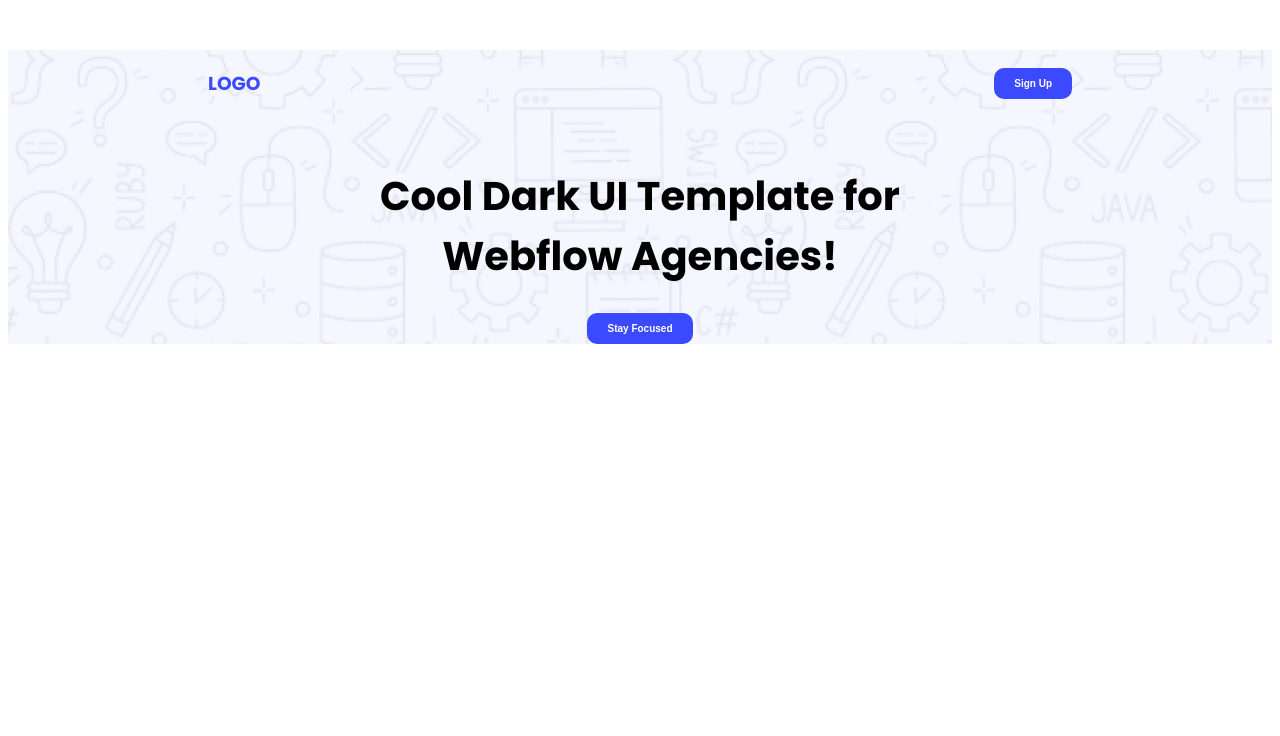
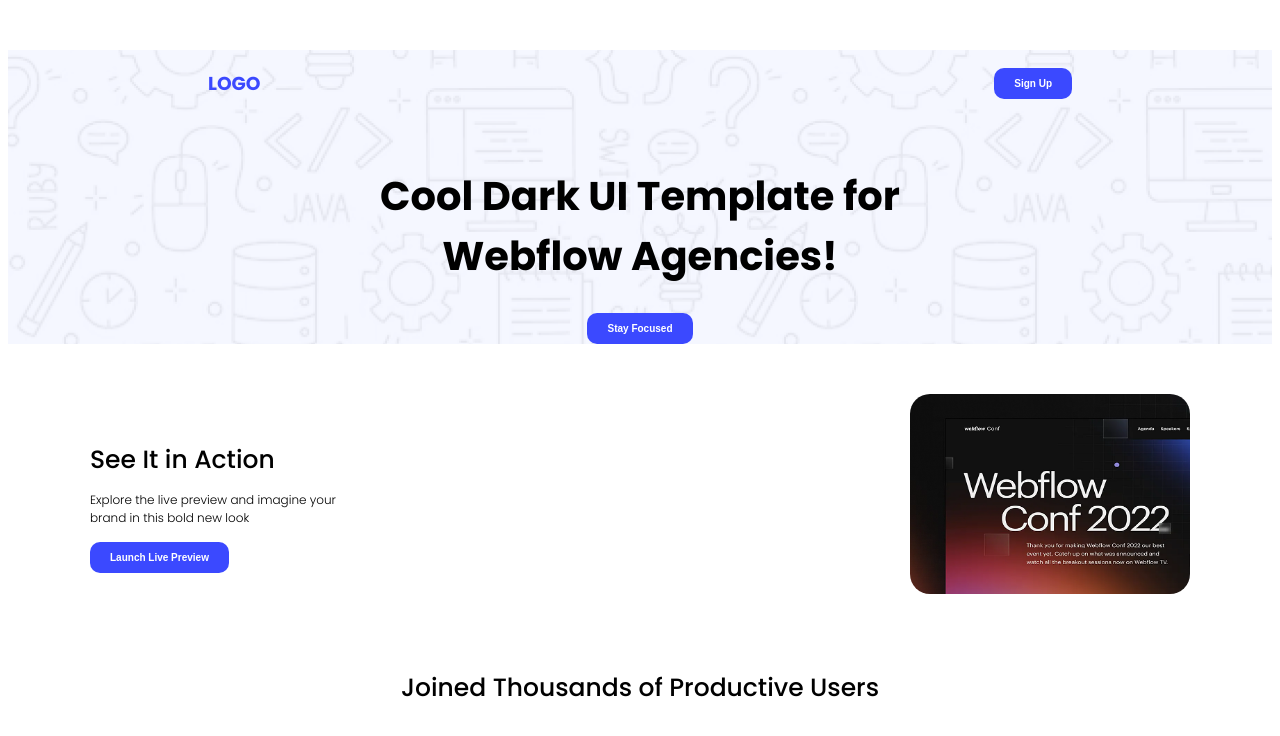
Before and after one commit to jubairae10/web-dev-port, a plain HTML site: page index.html in a window 1280 px wide. Drawn offline with Linux system fonts and the light colour scheme.

Commit message:
Added another image from assets

```diff
--- a/index.html
+++ b/index.html
@@ -30,6 +30,18 @@
 
     </header>
     <main>
+        <section class="about">
+        <div class ="text-content">
+            <h3 class="section-title">See It in Action</h3>
+            <p class="section-description">Explore the live preview and imagine your<br>brand in this bold new look</p>
+            <button class="btn-second">Launch Live Preview</button>
+        </div>
+            <img class="banner-profile-pic" src="Assets/wc-mini.png" alt="">
+        </section>
+
+        <section class="about2">
+                 <h3 class="section2-title">Joined Thousands of Productive Users</h3>
+        </section>
 
     </main>
     <footer>
--- a/styles/portfolio.css
+++ b/styles/portfolio.css
@@ -1,16 +1,16 @@
 .poppins-bold {
-  font-family: "Poppins", sans-serif;
-  font-weight: 700;
-  font-style: normal;
+    font-family: "Poppins", sans-serif;
+    font-weight: 700;
+    font-style: normal;
 }
 
 /* Styles */
-.text-primary{
+.text-primary {
     color: #3B49FF;
 }
 
-.btn-primary{
-    background-color:#3B49FF;
+.btn-primary {
+    background-color: #3B49FF;
     font-weight: bold;
     font-size: 10px;
     color: white;
@@ -20,13 +20,70 @@
 
 }
 
+.about {
+    display: flex;
+    align-items: center;
+    justify-content: space-between;
+    max-width: 1100px;
+    margin: 0 auto;
+    padding: 50px 20px;
+
+}
+
+.text-content {
+    max-width: 400px;
+}
+
+.section-title {
+    font-size: 25px;
+    font-weight: 500;
+    color: black;
+    margin-bottom: 10px;
+
+}
+
+.section-description {
+    font-size: 12px;
+    font-weight: 300;
+    color: black;
+    margin-bottom: 15px;
+}
+
+.btn-second {
+    background-color: #3B49FF;
+    font-weight: bold;
+    font-size: 10px;
+    color: white;
+    border: none;
+    padding: 10px 20px;
+    border-radius: 10px;
+}
+
+.banner-profile-pic {
+    width: 280px;
+    height: 200px;
+    display: flex;
+    border-radius: 20px;
+}
+
+.section2-title {
+    font-size: 25px;
+    font-weight: 500;
+    text-align: center;
+    color: black;
+}
+
 /* Header */
-.header{
+.header {
     background-image: url('../Assets/Hero-bg.png');
+    background-position: top center;
+
+
+
 }
 
 /* Nav Styles */
-nav{
+nav {
     display: flex;
     align-items: center;
     justify-content: space-between;
@@ -34,7 +91,7 @@
 
 }
 
-.nav-title{
+.nav-title {
     font-weight: bold;
     font: size 60px;
 }
@@ -46,13 +103,13 @@
 
 /*Banner Styles*/
 
-.banner-title{
-     font-weight:bold;
-     font-size: 40px;
-     text-align: center;
+.banner-title {
+    font-weight: bold;
+    font-size: 40px;
+    text-align: center;
 
 }
 
-.banner-content{
+.banner-content {
     text-align: center;
 }
```
